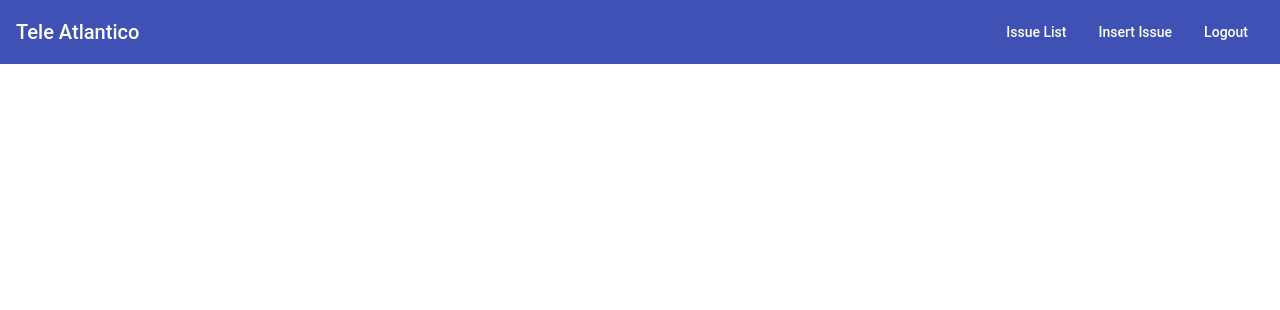
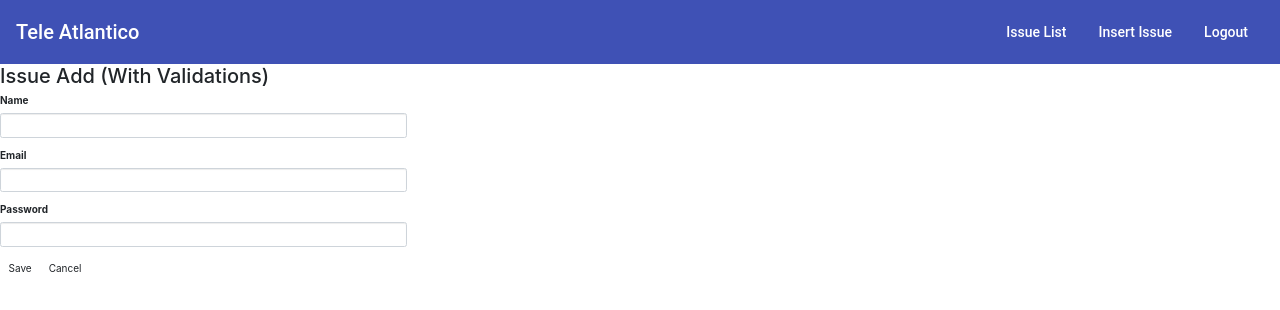
Before and after one commit to Noel-Hernandez/angular-project, an Angular app: page /issue-add in a window 1280 px wide. Before the commit this address led to /. Shown: the top 310 px of the page. Built offline with nearby package versions, Linux system fonts and the light colour scheme.

Commit message:
Un chingo de add issues
agregacion de issues

```diff
--- a/src/app/app.module.ts
+++ b/src/app/app.module.ts
@@ -14,6 +14,7 @@ import { StudentDetailComponent } from './student-detail/student-detail.componen
 import { StudentUpdateComponent } from './student-update/student-update.component';
 import { StudentAddValidateComponent } from './student-add-validate/student-add-validate.component';
 import { NavbarComponent } from './navbar/navbar.component';
+import { IssueAddComponent } from './issue-add/issue-add.component';
 
 
 const appRoutes: Routes = [
@@ -23,6 +24,13 @@ const appRoutes: Routes = [
     component: NavbarComponent,
     data: { title: 'Navbar' }
   },
+  {
+
+    path: 'issue-add',
+    component: IssueAddComponent,
+    data: { title: 'Issue Add'}
+  },
+
   {
 
     path: 'students',
@@ -66,6 +74,7 @@ const appRoutes: Routes = [
     StudentUpdateComponent,
     StudentAddValidateComponent,
     NavbarComponent,
+    IssueAddComponent,
 
   ],
   imports: [
--- /dev/null
+++ b/src/app/issue-add/issue-add.component.html
@@ -0,0 +1,45 @@
+<h2>Issue Add (With Validations) </h2>
+<form [formGroup]="issueForm" (ngSubmit)="addIssue()" #formDir="ngForm">
+    <div class="form-group row">
+
+        <label class=" control-label col-md-12" for="name">Name</label>
+        <div class="col-md-4">
+          <input class="form-control" type="text" formControlName="name">
+        </div>
+        <span class="text-danger" *ngIf="issueForm.hasError('required', 'name') && formDir.submitted">
+          Name is required.
+        </span>
+      </div>
+
+      <div class="form-group row">
+
+        <label class=" control-label col-md-12" for="email">Email</label>
+        <div class="col-md-4">
+          <input class="form-control" type="text" formControlName="email">
+        </div>
+        <span class="text-danger" *ngIf="issueForm.hasError('required', 'email') && formDir.submitted">
+          Email is required.
+        </span>
+      </div>
+
+      <div class="form-group row">
+        <label class=" control-label col-md-12" for="age">Password</label>
+        <div class="col-md-4">
+          <input class="form-control" type="text" formControlName="password">
+        </div>
+        <span class="text-danger" *ngIf="issueForm.hasError('required', 'password') && formDir.submitted">
+          Password is required.
+        </span>
+
+        <span class="text-danger" *ngIf="issueForm.hasError('pattern', 'password') && formDir.submitted">
+            Minimum 5 digits and maximum 8
+        </span>
+
+
+      </div>
+
+      <div class="form-group">
+        <button type="submit" class="btn btn-default">Save</button>
+        <button class="btn" (click)="cancel()">Cancel</button>
+      </div>
+</form>
--- /dev/null
+++ b/src/app/issue-add/issue-add.component.ts
@@ -0,0 +1,62 @@
+import { Component, OnInit } from '@angular/core';
+import { FormGroup, FormControl, FormBuilder, Validators } from '@angular/forms';
+import { ActivatedRoute, Router } from '@angular/router';
+import { RestService } from '../rest.service';
+
+
+
+@Component({
+  selector: 'app-issue-add',
+  templateUrl: './issue-add.component.html',
+  styleUrls: ['./issue-add.component.css']
+})
+export class IssueAddComponent implements OnInit {
+
+
+  issueForm: FormGroup;
+  errorMessage: any;
+
+  constructor(private fb: FormBuilder, private route: ActivatedRoute,
+    private rest:RestService, private router: Router) {
+      this.issueForm = this.fb.group({
+        issueId: 0,
+        name: ['', [Validators.required]],
+        email: ['', [Validators.required]],
+        password: new FormControl('', [
+          Validators.required,
+          Validators.pattern('^[0-9]{5,8}$')
+        ])
+    })
+
+}
+
+  ngOnInit(): void {
+  }
+
+  addIssue() {
+
+    if (!this.issueForm.valid) {
+      return;
+    }
+
+    this.rest.addIssue(this.issueForm.value).subscribe((result) => {
+      this.router.navigate(['/issues']);
+    }, (err) => {
+      console.log(err);
+    });
+  }
+
+
+
+  cancel() {
+    this.router.navigate(['/issues']);
+  }
+
+
+  get employeeId() { return this.issueForm.get('studentId'); }
+  get name() { return this.issueForm.get('name'); }
+  get email() { return this.issueForm.get('email'); }
+  get password() { return this.issueForm.get('password'); }
+
+
+}
--- a/src/app/navbar/navbar.component.html
+++ b/src/app/navbar/navbar.component.html
@@ -14,7 +14,7 @@
     <div class="spacer"> </div>
 
             <a mat-button class="nav-item nav-link" routerLink="/issue-list" routerLinkActive="active">Issue List</a>
-            <a mat-button class="nav-item nav-link" routerLink="/add_issue" routerLinkActive="active">Insert Issue</a>
+            <a mat-button class="nav-item nav-link" routerLink="/issue-add" routerLinkActive="active">Insert Issue</a>
             <a mat-button  class="nav-item  nav-link "  href="#">Logout</a>
 
 
--- a/src/app/rest.service.ts
+++ b/src/app/rest.service.ts
@@ -41,11 +41,20 @@ export class RestService {
 
   addStudent (student): Observable<any> {
     console.log(student);
-    return this.http.post<any>(endpoint + 'issue/add/', JSON.stringify(student), httpOptions).pipe(
+    return this.http.post<any>(endpoint + 'student/add/', JSON.stringify(student), httpOptions).pipe(
       tap((student) => console.log('added student')),
       catchError(this.handleError<any>('addStudent'))
     );
   }
+
+  addIssue (issue): Observable<any> {
+    console.log(issue);
+    return this.http.post<any>(endpoint + 'issue/add/', JSON.stringify(issue), httpOptions).pipe(
+      tap((issue) => console.log('added issue')),
+      catchError(this.handleError<any>('addIssue'))
+    );
+  }
+
 
   deleteStudent (id): Observable<any> {
     return this.http.delete<any>(endpoint + 'student/DeleteStudent/' + id, httpOptions).pipe(
--- a/src/app/student-add-validate/student-add-validate.component.ts
+++ b/src/app/student-add-validate/student-add-validate.component.ts
@@ -15,7 +15,6 @@ export class StudentAddValidateComponent implements OnInit {
 
    constructor(private fb: FormBuilder, private route: ActivatedRoute,
         private rest:RestService, private router: Router) {
-
 
           this.studentForm = this.fb.group({
             studentId: 0,
```
Also changed, not shown: src/app/issue-add/issue-add.component.css (added), 1 other file (tests, documents, lock files or other folders).
